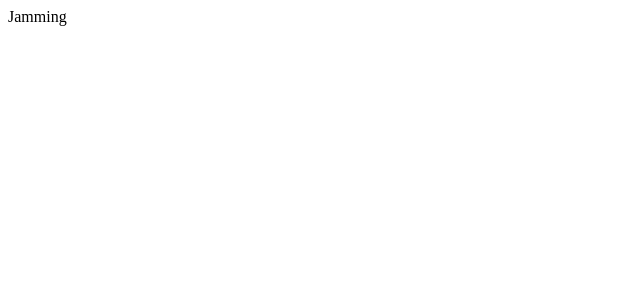
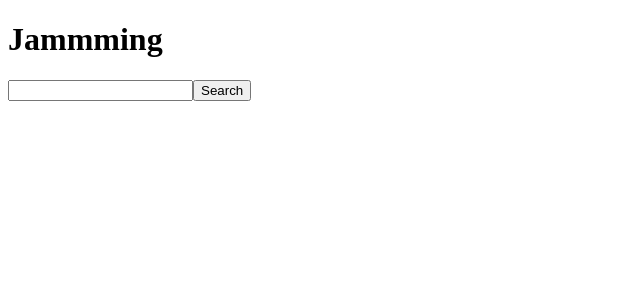
Before and after one commit to kalpesh-d/tunekraft, a React (Vite) app: page / in a window 1280 px wide. Shown: the top 300 px of the page, without its empty margins (0-640 px from the left). Built offline with nearby package versions, Linux system fonts and the light colour scheme.

Commit message:
define searchbar

```diff
--- a/src/App.jsx
+++ b/src/App.jsx
@@ -1,8 +1,13 @@
 import './App.css'
+import NavBar from './components/NavBar'
+import SearchBar from './components/SearchBar'
 
 function App() {
   return (
-    <>Jamming</>
+    <>
+      <NavBar />
+      <SearchBar />
+    </>
   )
 }
 
--- /dev/null
+++ b/src/components/SearchBar.jsx
@@ -0,0 +1,10 @@
+function SearchBar() {
+  return (
+    <>
+      <input type="text" />
+      <button>Search</button>
+    </>
+  )
+}
+
+export default SearchBar
```
